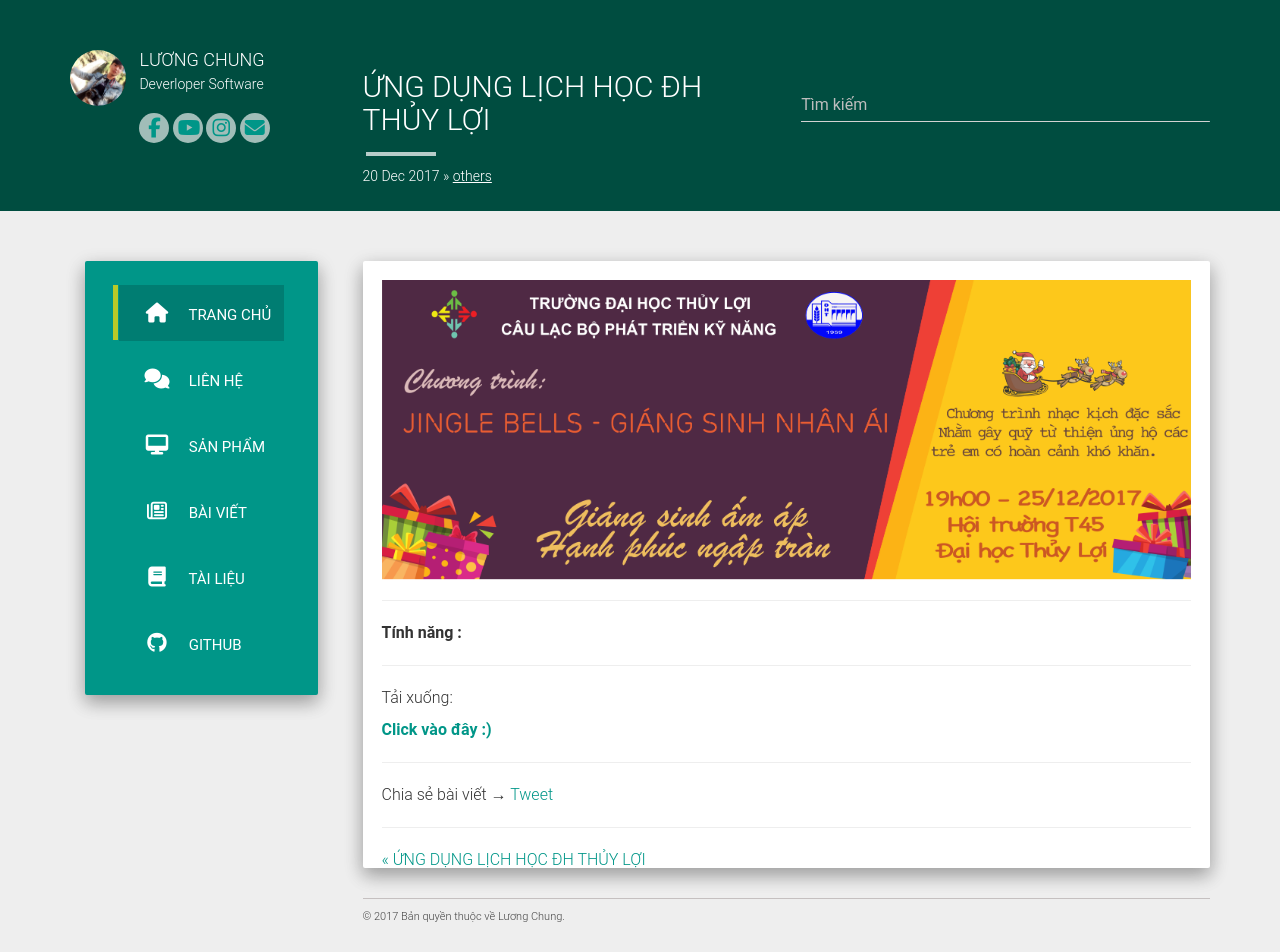
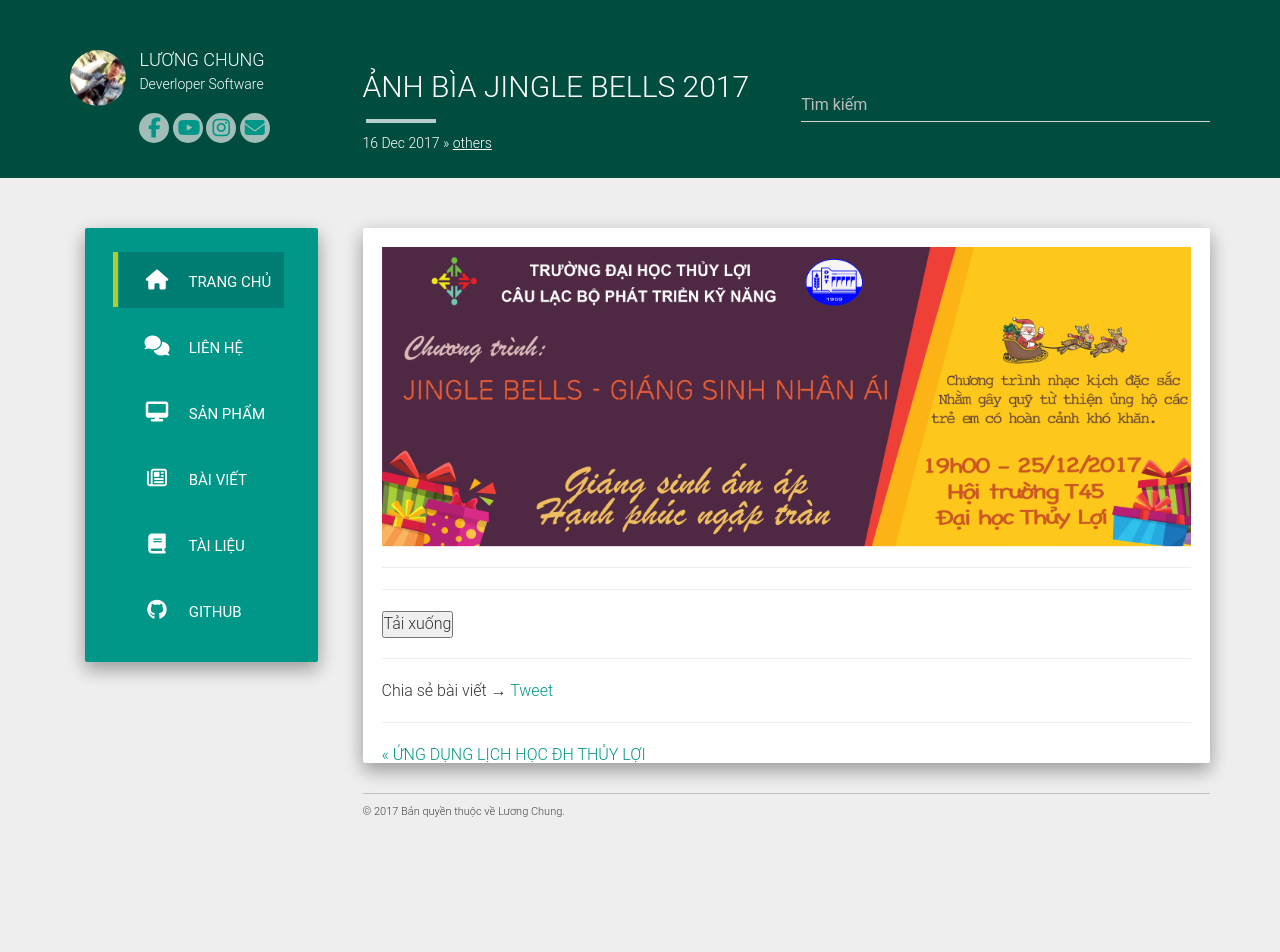
Before and after one commit to luongchung/luongchung.github.io, a Jekyll site: the page built from _posts/2017-09-17-Cover_sdc.md, in a window 1280 px wide. Built offline with Jekyll 4.4.1, drawn with Linux system fonts in a browser that asks for light colours; nearby versions of some CDN libraries; comment, search, counter and statistics services are not loaded; after the commit the page ends 900 px from its top, so only the background shows below that.

```diff
--- a/_posts/2017-09-17-Cover_sdc.md
+++ b/_posts/2017-09-17-Cover_sdc.md
@@ -1,11 +1,10 @@
 ---
 layout: post
-title:  "ỨNG DỤNG LỊCH HỌC ĐH THỦY LỢI"
-date:   2017-12-20 13:50:29
+title:  "ẢNH BÌA JINGLE BELLS 2017"
+date:   2017-12-16 20:50:29
 categories: others
 ---
 <img width="100%" src="/images/cover_sdc.png" alt="ERROR" />
 <hr>
-<b>Tính năng :<b>
 <hr>
-<p>Tải xuống: </p><b><a href="http://luongchung.me//images/cover_sdc.png" >Click vào đây :)</a></b>
+<input type="button" onclick="location.href='http://luongchung.me//images/cover_sdc.png';" value="Tải xuống" />
```
